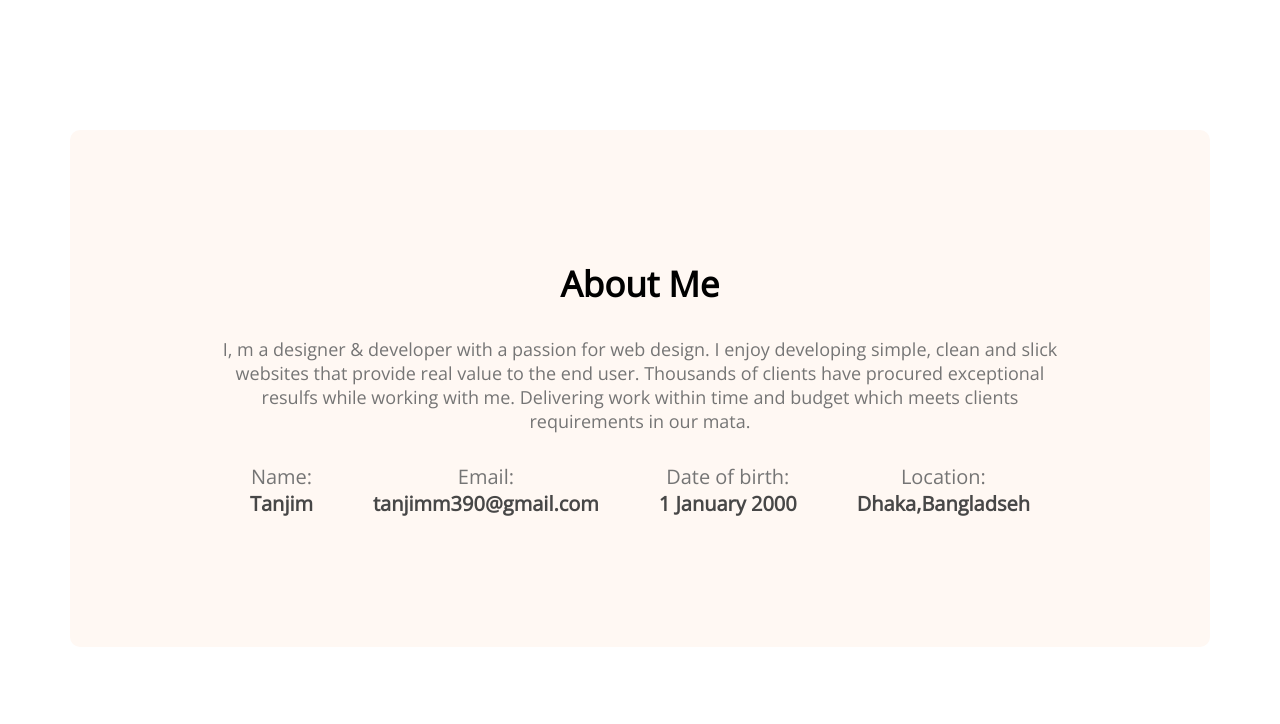
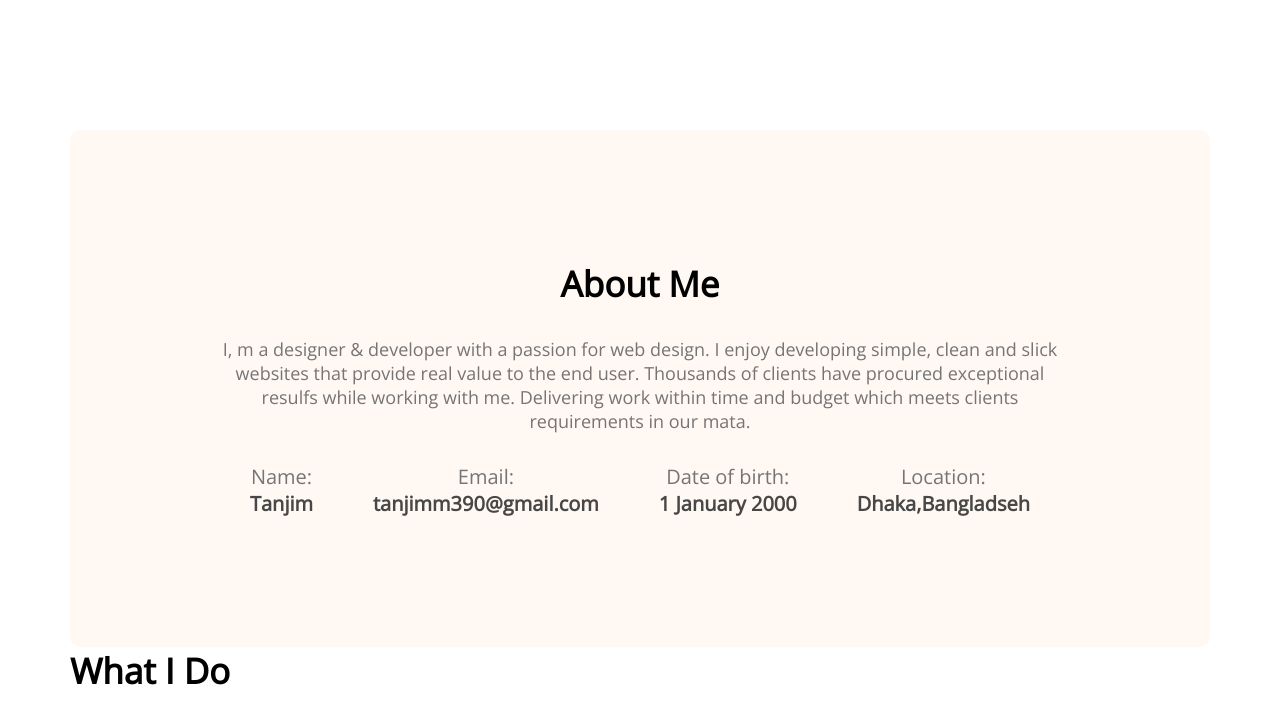
Before and after one commit to Tanjim-Mahmud/tanjim-portfolio, a plain HTML site: page index.html in a window 1280 px wide. Shown: the part 796-1520 px from the top of the page. Before the commit the page ends 1443 px from the top, so only its background shows below. Drawn offline with nearby package versions, Linux system fonts and the light colour scheme.

Commit message:
2nd sectjion

```diff
--- a/index.html
+++ b/index.html
@@ -52,14 +52,14 @@
                     <p class="info-description">Dhaka,Bangladseh</p>
                 </div>
 
+            </div>
+        </section>
 
+        <!-- What I do section -->
+        <section>
+            <h3 class="section-title">What I Do</h3>
+        </section>
 
-
-
-            </div>
-
-
-        </section>
 
     </main>
     <footer>
```
